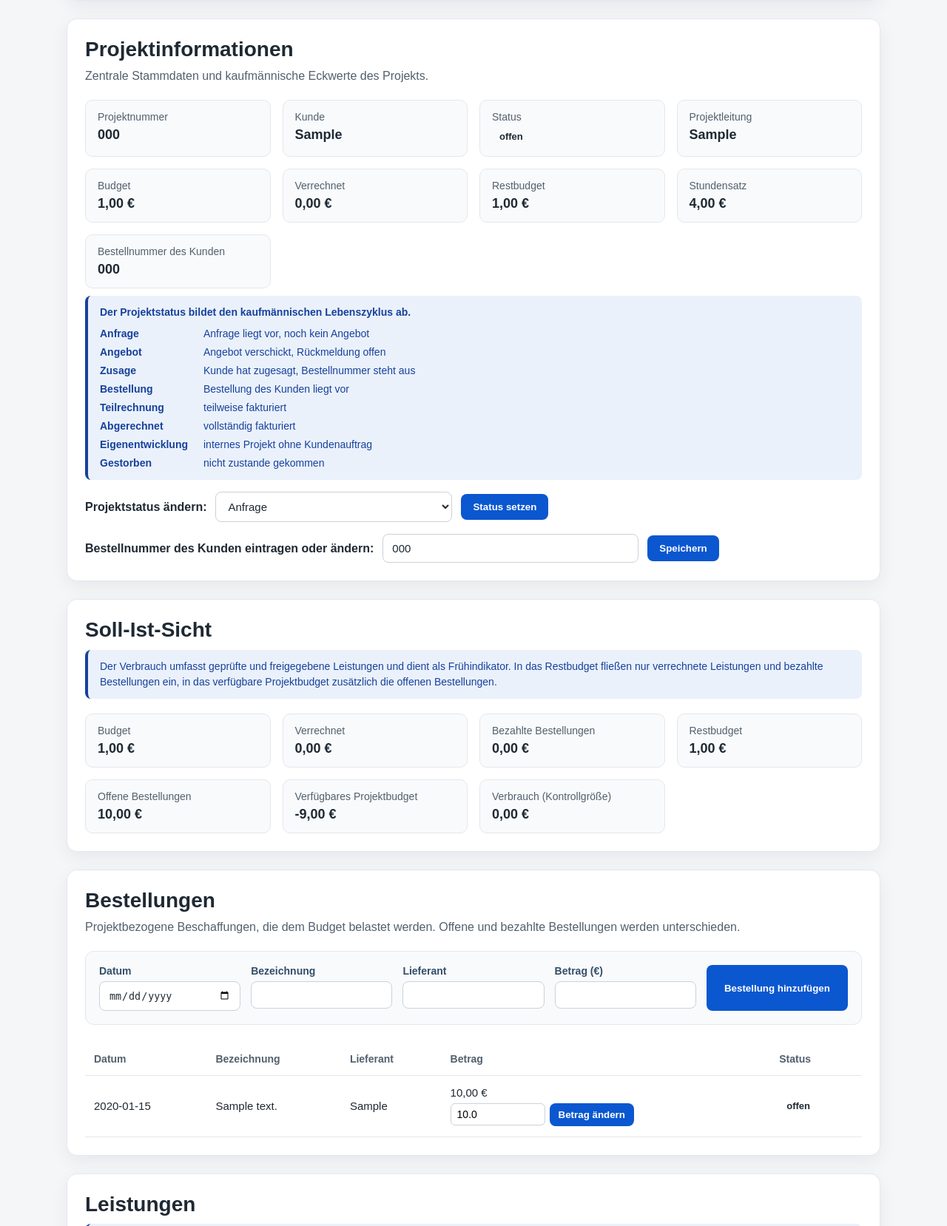
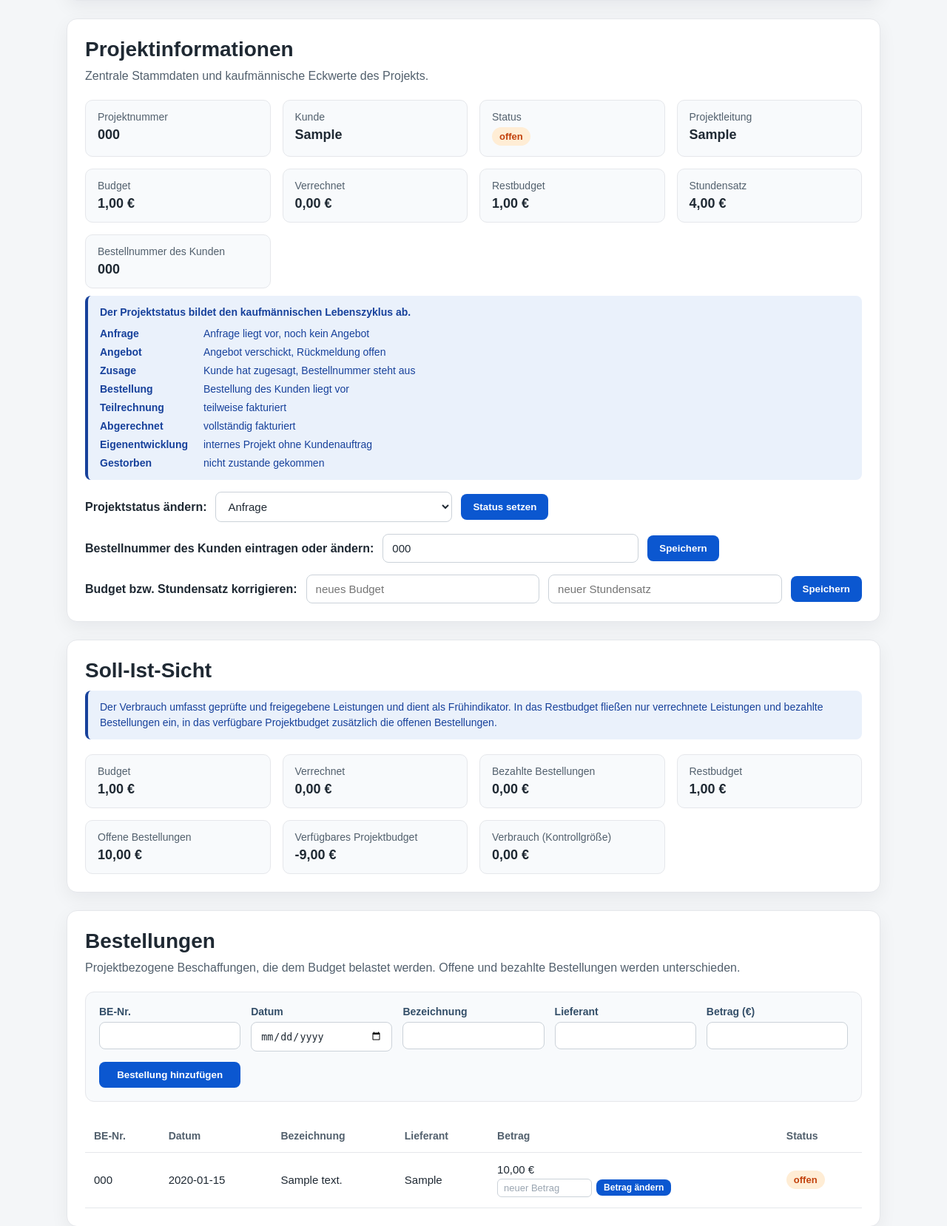
Before and after one commit to viccylng/Masterarbeit, a Flask app: page /projects/1 in a window 1280 px wide. Shown: the part 355-2013 px from the top of the page at 74% size. Run offline with Flask 3, Linux system fonts and the light colour scheme; tables that the repository leaves empty hold one stand-in row (values such as "Sample post").

Commit message:
Bestellnummer für Bestellnummern ergänzt, Budget und Stundensatz korrigieren können, Statusfarben und Betragskorrekturen angepasst

```diff
--- a/prototyp/app.py
+++ b/prototyp/app.py
@@ -40,7 +40,12 @@ def parse_positive_number(raw_value):
     sonst None.
     """
     try:
-        number = float(str(raw_value).replace(",", "."))
+        cleaned = str(raw_value).strip().replace(" ", "").replace("€", "")
+        if "," in cleaned:
+            cleaned = cleaned.replace(".", "").replace(",", ".")
+        elif cleaned.count(".") == 1 and len(cleaned.split(".")[1]) == 3:
+            cleaned = cleaned.replace(".", "")
+        number = float(cleaned)
     except (TypeError, ValueError):
         return None
     if number <= 0:
@@ -231,6 +236,7 @@ def add_order(project_id):
     # Neue Bestellungen starten standardmässig im Status 'offen'.
     new_order = Order(
         date=request.form["date"],
+        order_number=request.form.get("order_number", "").strip(),
         description=description,
         supplier=supplier,
         amount=amount,
@@ -330,6 +336,53 @@ def update_order_number(project_id):
     AuditEntry.create(project, "Bestellnummer aktualisiert", details)
     db.session.commit()
     flash("Bestellnummer des Kunden aktualisiert.", "success")
+    return redirect(url_for("project_detail", project_id=project_id, role=current_role))
+
+@app.route("/projects/<int:project_id>/update-stammdaten", methods=["POST"])
+def update_project_stammdaten(project_id):
+    current_role = get_form_role()
+    project = get_project_or_404(project_id, current_role)
+
+    # Korrekturen an den kaufmännischen Stammdaten nimmt nur das Controlling vor.
+    if not can_add_project(current_role):
+        abort(403)
+
+    changed = False
+
+    raw_budget = request.form.get("budget", "").strip()
+    if raw_budget:
+        new_budget = parse_positive_number(raw_budget)
+        if new_budget is None:
+            flash("Bitte für das Budget eine positive Zahl angeben.", "error")
+            return redirect(url_for("project_detail", project_id=project_id, role=current_role))
+        if new_budget != project.budget:
+            AuditEntry.create(
+                project,
+                "Budget korrigiert",
+                f"Das Budget wurde von {project.budget:.2f} EUR auf {new_budget:.2f} EUR geändert.",
+            )
+            project.budget = new_budget
+            changed = True
+
+    raw_rate = request.form.get("hourly_rate", "").strip()
+    if raw_rate:
+        new_rate = parse_positive_number(raw_rate)
+        if new_rate is None:
+            flash("Bitte für den Stundensatz eine positive Zahl angeben.", "error")
+            return redirect(url_for("project_detail", project_id=project_id, role=current_role))
+        if new_rate != project.hourly_rate:
+            AuditEntry.create(
+                project,
+                "Stundensatz korrigiert",
+                f"Der Stundensatz wurde von {project.hourly_rate:.2f} EUR auf {new_rate:.2f} EUR geändert.",
+            )
+            project.hourly_rate = new_rate
+            changed = True
+
+    if changed:
+        db.session.commit()
+        flash("Projektdaten wurden korrigiert.", "success")
+
     return redirect(url_for("project_detail", project_id=project_id, role=current_role))
 
 @app.route("/projects/<int:project_id>/orders/<int:order_id>/update-amount", methods=["POST"])
--- a/prototyp/models.py
+++ b/prototyp/models.py
@@ -115,6 +115,7 @@ class Order(db.Model):
     id = db.Column(db.Integer, primary_key=True)
     project_id = db.Column(db.Integer, db.ForeignKey("projects.id"), nullable=False)
     date = db.Column(db.String(20), nullable=False)
+    order_number = db.Column(db.String(50))
     description = db.Column(db.String(300), nullable=False)
     supplier = db.Column(db.String(200), nullable=False)
     amount = db.Column(db.Float, nullable=False, default=0.0)
--- a/prototyp/static/style.css
+++ b/prototyp/static/style.css
@@ -336,6 +336,16 @@ button:hover {
     color: #7e22ce;
 }
 
+.status-offen {
+    background: #ffedd5;
+    color: #c2410c;
+}
+
+.status-bezahlt {
+    background: #dcfce7;
+    color: #15803d;
+}
+
 .status-erfasst {
     background: #fce7f3;
     color: #be185d;
@@ -442,7 +452,7 @@ button:hover {
 }
 
 .amount-cell .inline-form {
-    margin-top: 6px;
+    margin-top: 4px;
     display: flex;
     gap: 6px;
     align-items: center;
@@ -450,8 +460,19 @@ button:hover {
 
 .amount-cell .inline-form input {
     width: 110px;
-    padding: 6px 8px;
+    padding: 4px 8px;
     border: 1px solid #cbd2d9;
     border-radius: 6px;
-    font-size: 14px;
+    font-size: 13px;
 }
+
+.amount-cell .inline-form input::placeholder {
+    color: #9aa5b1;
+}
+
+.amount-cell .inline-form button {
+    padding: 4px 10px;
+    font-size: 12px;
+    font-weight: 600;
+    white-space: nowrap;
+}
--- a/prototyp/templates/index.html
+++ b/prototyp/templates/index.html
@@ -96,13 +96,13 @@
 
                 <div class="form-row">
                     <label for="budget">Budget (€)</label>
-                    <input type="number" id="budget" name="budget" step="0.01" min="0.01" required
+                    <input type="text" id="budget" name="budget" required
                            title="Bitte ein positives Budget angeben.">
                 </div>
 
                 <div class="form-row">
                     <label for="hourly_rate">Stundensatz (€)</label>
-                    <input type="number" id="hourly_rate" name="hourly_rate" step="0.01" min="0.01" required
+                    <input type="text" id="hourly_rate" name="hourly_rate" required
                            title="Bitte einen positiven Stundensatz angeben.">
                 </div>
 
--- a/prototyp/templates/project_detail.html
+++ b/prototyp/templates/project_detail.html
@@ -128,6 +128,17 @@
                 <button type="submit" class="secondary-button">Speichern</button>
             </form>
             {% endif %}
+
+            {% if current_role == "controlling" %}
+            <form action="{{ url_for('update_project_stammdaten', project_id=project.id) }}" method="post" class="order-number-form">
+                <input type="hidden" name="role" value="{{ current_role }}">
+                <label for="budget">Budget bzw. Stundensatz korrigieren:</label>
+                <input type="text" id="budget" name="budget" placeholder="neues Budget">
+                <input type="text" id="hourly_rate" name="hourly_rate" placeholder="neuer Stundensatz">
+                <button type="submit" class="secondary-button">Speichern</button>
+            </form>
+            {% endif %}
+
         </section>
 
         <section class="card">
@@ -183,6 +194,11 @@
                 <input type="hidden" name="role" value="{{ current_role }}">
 
                 <div class="form-row">
+                    <label for="order-number">BE-Nr.</label>
+                    <input type="text" id="order-number" name="order_number" required>
+                </div>
+
+                <div class="form-row">
                     <label for="order-date">Datum</label>
                     <input type="date" id="order-date" name="date" required>
                 </div>
@@ -199,7 +215,7 @@
 
                 <div class="form-row">
                     <label for="order-amount">Betrag (€)</label>
-                    <input type="number" id="order-amount" name="amount" step="0.01" min="0.01" required
+                    <input type="text" id="order-amount" name="amount" required
                            title="Bitte einen positiven Betrag angeben.">
                 </div>
 
@@ -213,6 +229,7 @@
                 <table>
                     <thead>
                         <tr>
+                            <th>BE-Nr.</th>
                             <th>Datum</th>
                             <th>Bezeichnung</th>
                             <th>Lieferant</th>
@@ -223,6 +240,7 @@
                     <tbody>
                         {% for order in project.orders %}
                         <tr>
+                            <td>{{ order.order_number or "–" }}</td>
                             <td>{{ order.date }}</td>
                             <td>{{ order.description }}</td>
                             <td>{{ order.supplier }}</td>
@@ -231,8 +249,8 @@
                                 {% if can_add_order %}
                                 <form action="{{ url_for('update_order_amount', project_id=project.id, order_id=order.id) }}" method="post" class="inline-form">
                                     <input type="hidden" name="role" value="{{ current_role }}">
-                                    <input type="number" name="amount" step="0.01" min="0.01"
-                                           value="{{ order.amount }}" title="Betrag korrigieren">
+                                     <input type="text" name="amount"
+                                           placeholder="neuer Betrag" title="Betrag korrigieren">
                                     <button type="submit">Betrag ändern</button>
                                 </form>
                                 {% endif %}
@@ -274,7 +292,7 @@
 
                 <div class="form-row">
                     <label for="hours">Stunden</label>
-                    <input type="number" id="hours" name="hours" step="0.25" min="0.25" required
+                    <input type="text" id="hours" name="hours" required
                            title="Bitte eine positive Stundenzahl angeben.">
                 </div>
 
```
Also changed, not shown: prototyp/seed_a.py (+5 -5 lines), prototyp/seed_b.py (+5 -5 lines).
